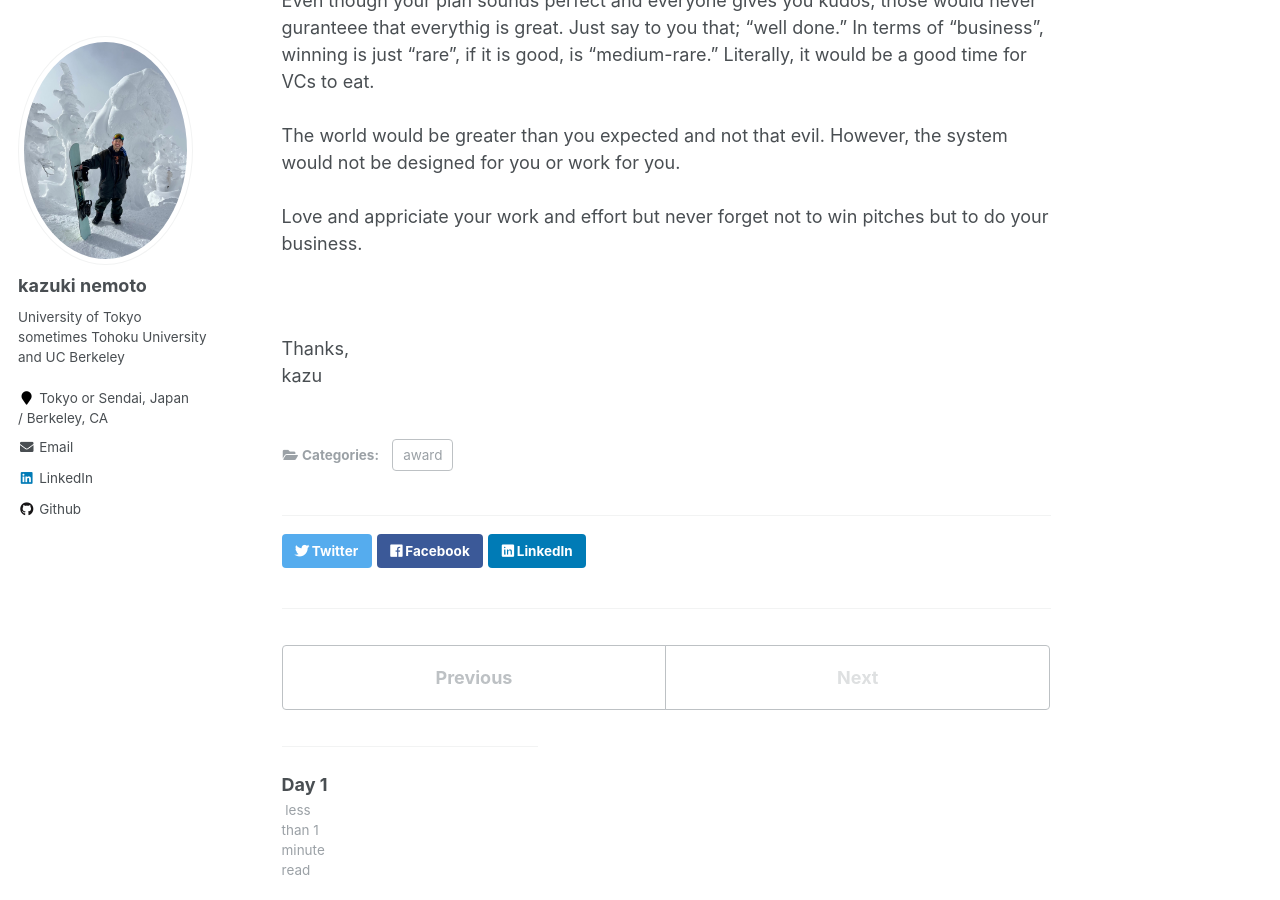
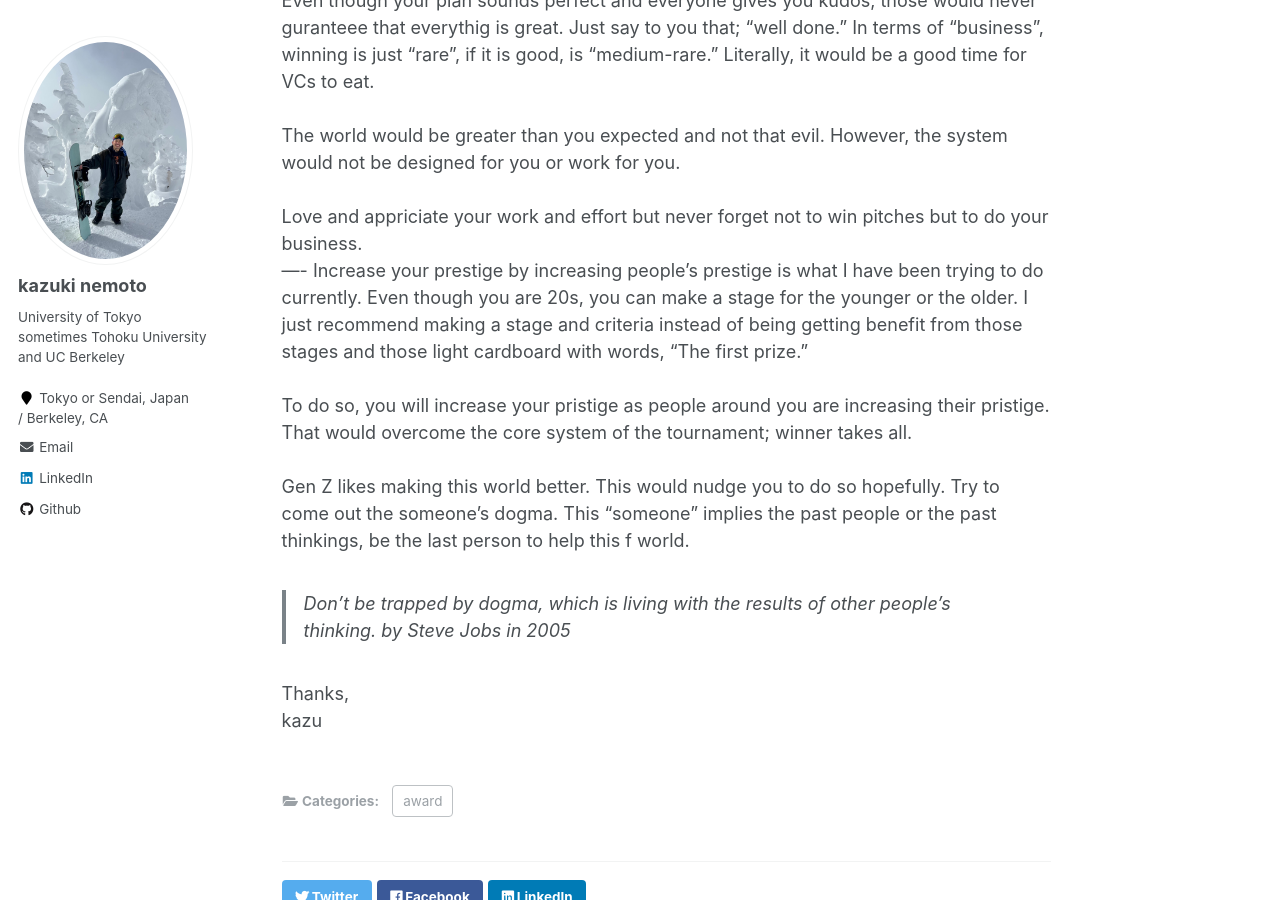
Before and after one commit to kazu-nemoto/kazu-nemoto.github.io, a Jekyll site: the page built from _posts/2025-03-17-beingprestegious.md, in a window 1280 px wide and 900 px high, scrolled down 644 px. Built offline with Jekyll 4.4.1, drawn with Linux system fonts in a browser that asks for light colours; some of the changed text lies outside the part shown.

Commit message:
fixing the context

```diff
--- a/_posts/2025-03-17-beingprestegious.md
+++ b/_posts/2025-03-17-beingprestegious.md
@@ -17,9 +17,16 @@ Even though your plan sounds perfect and everyone gives you kudos, those would n
 The world would be greater than you expected and not that evil. However, the system would not be designed for you or work for you. <br>
 <br>
 Love and appriciate your work and effort but never forget not to win pitches but to do your business.<br>
+----
+Increase your prestige by increasing people's prestige is what I have been trying to do currently. Even though you are 20s, you can make a stage for the younger or the older. I just recommend making a stage and criteria instead of being getting benefit from those stages and those light cardboard with words, "The first prize."
 <br>
 <br>
+To do so, you will increase your pristige as people around you are increasing their pristige. That would overcome the core system of the tournament; winner takes all.
+<br>
+<br>
+Gen Z likes making this world better. This would nudge you to do so hopefully. Try to come out the someone's dogma. This "someone" implies the past people or the past thinkings, be the last person to help this f world.
 
+>Don’t be trapped by dogma, which is living with the results of other people’s thinking.  by Steve Jobs in 2005
 
 Thanks, <br>
 kazu
```
